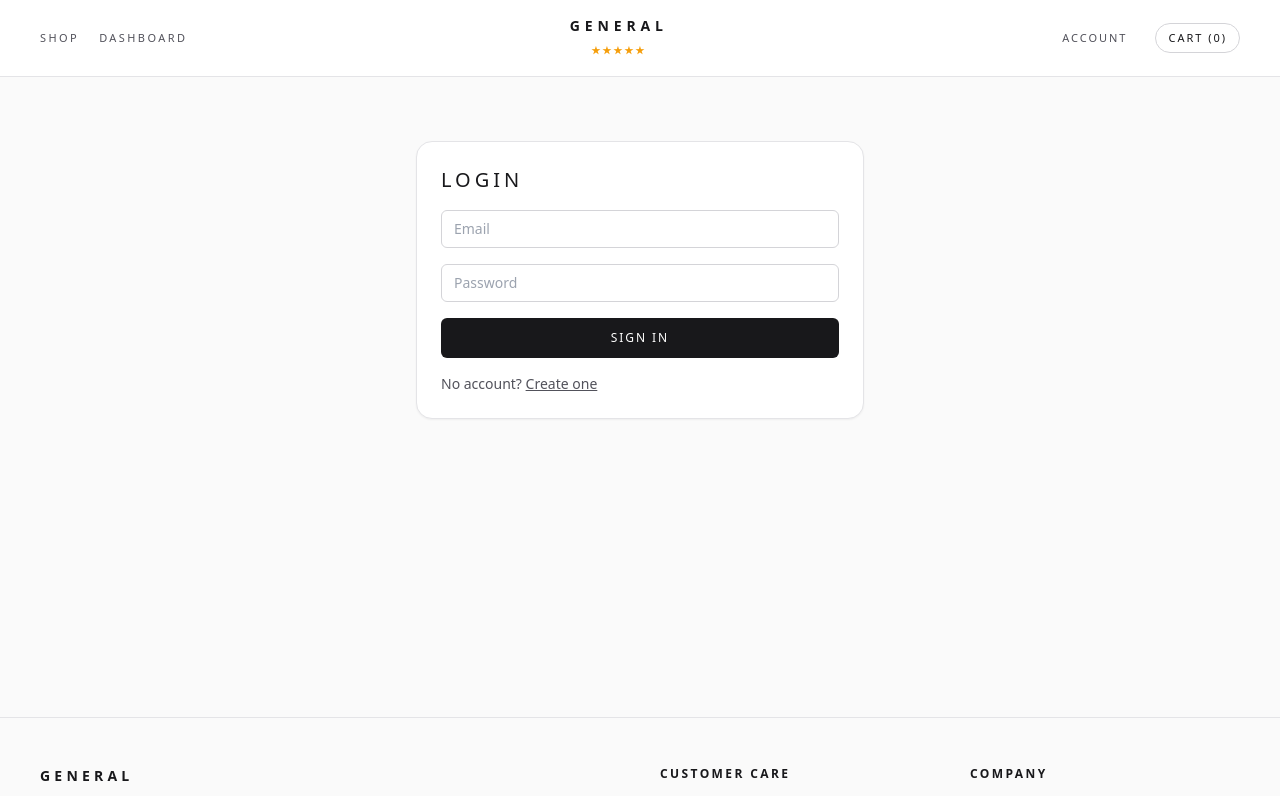
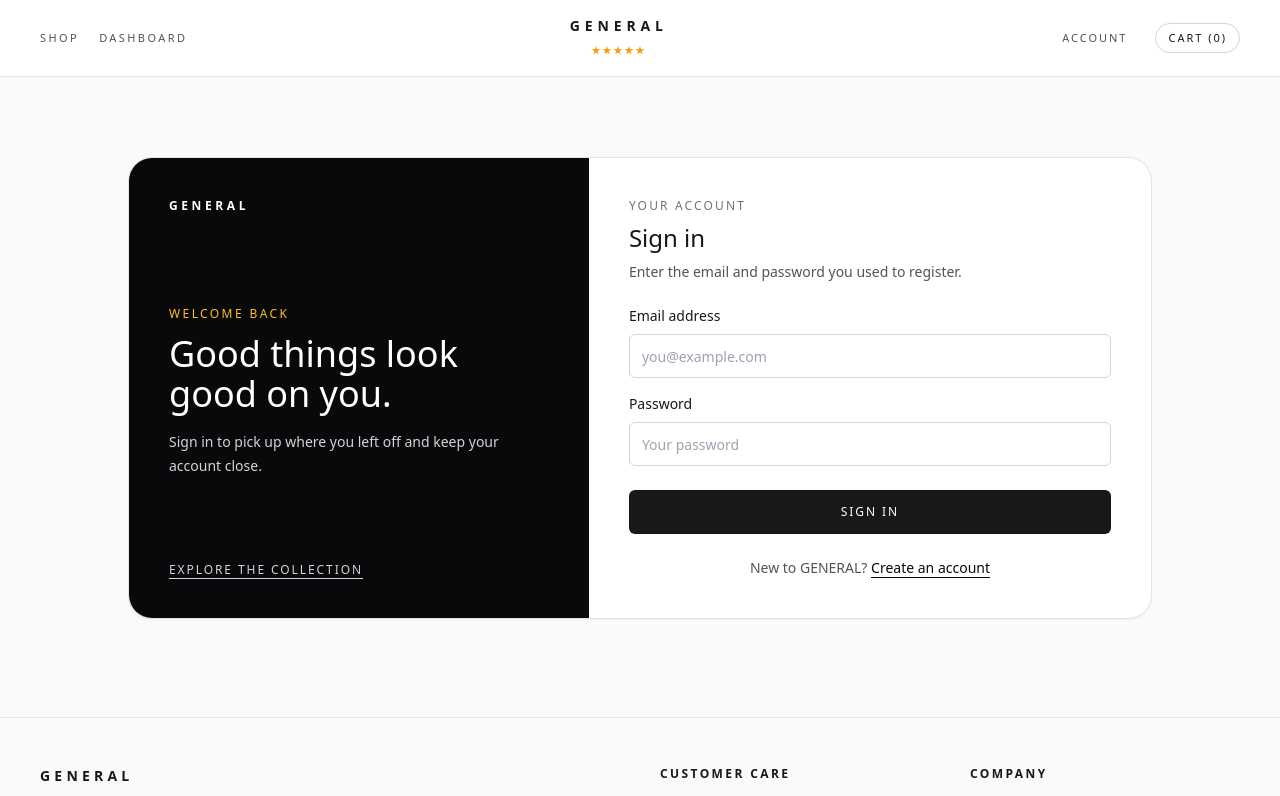
Before and after one commit to photon-e/store, a Next.js app: page /login in a window 1280 px wide. Shown: the top 796 px of the page. Built offline with nearby package versions, Linux system fonts and the light colour scheme.

Commit message:
Improve auth and dashboard experience

```diff
--- a/app/api/auth/login/route.ts
+++ b/app/api/auth/login/route.ts
@@ -1,21 +1,34 @@
 import { NextResponse } from 'next/server';
 import bcrypt from 'bcryptjs';
-import { connectDB } from '@/lib/db';
+import { connectDB, MongoDBConfigurationError } from '@/lib/db';
 import { UserModel } from '@/models/User';
 import { signToken } from '@/lib/auth';
 
 export async function POST(request: Request) {
-  await connectDB();
-  const body = await request.json();
+  try {
+    const body = await request.json();
+    const email = typeof body.email === 'string' ? body.email.trim().toLowerCase() : '';
+    const password = typeof body.password === 'string' ? body.password : '';
+    if (!email || !password) {
+      return NextResponse.json({ message: 'Enter your email address and password.' }, { status: 400 });
+    }
 
-  const user = await UserModel.findOne({ email: body.email });
-  if (!user) return NextResponse.json({ message: 'Invalid credentials' }, { status: 401 });
+    await connectDB();
+    const user = await UserModel.findOne({ email: new RegExp(`^${email.replace(/[.*+?^${}()|[\]\\]/g, '\\$&')}$`, 'i') });
+    if (!user) return NextResponse.json({ message: 'Email or password doesn’t match an account in this store. If your account is in a different database, create an account here.' }, { status: 401 });
 
-  const isValid = await bcrypt.compare(body.password, user.passwordHash);
-  if (!isValid) return NextResponse.json({ message: 'Invalid credentials' }, { status: 401 });
+    const isValid = await bcrypt.compare(password, user.passwordHash);
+    if (!isValid) return NextResponse.json({ message: 'Email or password doesn’t match an account in this store. If your account is in a different database, create an account here.' }, { status: 401 });
 
-  const token = signToken({ userId: String(user._id), role: user.role });
-  const response = NextResponse.json({ message: 'Logged in', role: user.role });
-  response.cookies.set('token', token, { httpOnly: true, secure: process.env.NODE_ENV === 'production' });
-  return response;
+    const token = signToken({ userId: String(user._id), role: user.role });
+    const response = NextResponse.json({ message: 'Logged in', role: user.role });
+    response.cookies.set('token', token, { httpOnly: true, secure: process.env.NODE_ENV === 'production', sameSite: 'lax', path: '/', maxAge: 60 * 60 * 24 * 7 });
+    return response;
+  } catch (error) {
+    console.error('Login request failed:', error);
+    const message = error instanceof MongoDBConfigurationError
+      ? 'Account sign-in is not configured yet. The site owner needs to add a valid MONGODB_URI in Netlify.'
+      : 'We couldn’t reach the accounts database. Please try again shortly or contact the store if this continues.';
+    return NextResponse.json({ message }, { status: 503 });
+  }
 }
--- a/app/api/auth/register/route.ts
+++ b/app/api/auth/register/route.ts
@@ -1,17 +1,34 @@
 import { NextResponse } from 'next/server';
 import bcrypt from 'bcryptjs';
-import { connectDB } from '@/lib/db';
+import { connectDB, MongoDBConfigurationError } from '@/lib/db';
 import { UserModel } from '@/models/User';
 
 export async function POST(request: Request) {
-  await connectDB();
-  const body = await request.json();
+  try {
+    const body = await request.json();
+    const name = typeof body.name === 'string' ? body.name.trim() : '';
+    const email = typeof body.email === 'string' ? body.email.trim().toLowerCase() : '';
+    const password = typeof body.password === 'string' ? body.password : '';
+    if (!name || !email || !password) {
+      return NextResponse.json({ message: 'Fill in your name, email address, and password.' }, { status: 400 });
+    }
+    if (password.length < 6) {
+      return NextResponse.json({ message: 'Choose a password with at least 6 characters.' }, { status: 400 });
+    }
 
-  const existing = await UserModel.findOne({ email: body.email });
-  if (existing) return NextResponse.json({ message: 'Email already in use' }, { status: 400 });
+    await connectDB();
+    const existing = await UserModel.findOne({ email: new RegExp(`^${email.replace(/[.*+?^${}()|[\]\\]/g, '\\$&')}$`, 'i') });
+    if (existing) return NextResponse.json({ message: 'An account with this email already exists. Sign in instead, or use a different email.' }, { status: 409 });
 
-  const passwordHash = await bcrypt.hash(body.password, 10);
-  const user = await UserModel.create({ name: body.name, email: body.email, passwordHash, role: 'customer' });
+    const passwordHash = await bcrypt.hash(password, 10);
+    const user = await UserModel.create({ name, email, passwordHash, role: 'customer' });
 
-  return NextResponse.json({ id: user._id, email: user.email });
+    return NextResponse.json({ id: user._id, email: user.email }, { status: 201 });
+  } catch (error) {
+    console.error('Registration request failed:', error);
+    const message = error instanceof MongoDBConfigurationError
+      ? 'Account creation is not configured yet. The site owner needs to add a valid MONGODB_URI in Netlify.'
+      : 'We couldn’t connect to the accounts database. Check your connection and try again shortly.';
+    return NextResponse.json({ message }, { status: 503 });
+  }
 }
--- a/app/dashboard/page.tsx
+++ b/app/dashboard/page.tsx
@@ -1,20 +1,60 @@
+import Link from 'next/link';
+
+const shortcuts = [
+  {
+    number: '01',
+    title: 'Shop the collection',
+    description: 'Explore considered pieces for everyday wear.',
+    href: '/shop',
+    action: 'Browse products',
+  },
+  {
+    number: '02',
+    title: 'Your basket',
+    description: 'Review your picks and get ready to check out.',
+    href: '/cart',
+    action: 'View your cart',
+  },
+];
+
 export default function DashboardPage() {
   return (
-    <div className="container-page py-10">
-      <h1 className="mb-6 text-2xl uppercase tracking-[0.2em]">User Dashboard</h1>
-      <div className="grid gap-6 md:grid-cols-2">
-        <section className="surface-card p-5">
-          <h2 className="text-sm uppercase tracking-[0.16em]">Profile</h2>
-          <p className="mt-3 text-sm text-zinc-600">Manage account details, shipping addresses, and preferences.</p>
-        </section>
-        <section className="surface-card p-5">
-          <h2 className="text-sm uppercase tracking-[0.16em]">Recent Orders</h2>
-          <ul className="mt-3 space-y-2 text-sm text-zinc-600">
-            <li>#ORD-2026-1021 · Delivered</li>
-            <li>#ORD-2026-1018 · Processing</li>
-          </ul>
-        </section>
+    <div className="container-page py-10 sm:py-16">
+      <div className="mb-8 flex flex-col justify-between gap-6 border-b border-zinc-200 pb-8 sm:flex-row sm:items-end">
+        <div>
+          <p className="text-xs uppercase tracking-[0.2em] text-zinc-500">GENERAL / Your account</p>
+          <h1 className="mt-3 text-3xl font-medium tracking-tight sm:text-4xl">Your space.</h1>
+          <p className="mt-3 max-w-lg text-sm leading-6 text-zinc-600">Welcome back. Pick up where you left off or find something new for your everyday.</p>
+        </div>
+        <Link href="/shop" className="inline-flex w-fit items-center justify-center rounded-lg bg-zinc-950 px-5 py-3 text-xs uppercase tracking-[0.16em] text-white hover:bg-zinc-800">
+          Explore the shop <span aria-hidden="true" className="ml-3">↗</span>
+        </Link>
       </div>
+
+      <section className="grid gap-4 sm:grid-cols-2" aria-label="Account shortcuts">
+        {shortcuts.map((item) => (
+          <Link key={item.number} href={item.href} className="group surface-card flex min-h-56 flex-col justify-between p-6 sm:p-8">
+            <div className="flex items-start justify-between">
+              <span className="text-xs tracking-[0.16em] text-zinc-500">{item.number}</span>
+              <span aria-hidden="true" className="text-xl transition-transform group-hover:translate-x-1">↗</span>
+            </div>
+            <div className="mt-8">
+              <h2 className="text-xl font-medium">{item.title}</h2>
+              <p className="mt-2 text-sm text-zinc-600">{item.description}</p>
+              <span className="mt-5 inline-block text-xs uppercase tracking-[0.15em] underline underline-offset-4">{item.action}</span>
+            </div>
+          </Link>
+        ))}
+      </section>
+
+      <section className="mt-8 grid gap-4 rounded-2xl bg-amber-100 p-6 sm:grid-cols-[1fr_auto] sm:items-center sm:p-8">
+        <div>
+          <p className="text-xs uppercase tracking-[0.18em] text-zinc-600">A little inspiration</p>
+          <h2 className="mt-2 text-xl font-medium">Good pieces. No overthinking.</h2>
+          <p className="mt-2 max-w-xl text-sm leading-6 text-zinc-700">Find easy layers, everyday essentials, and new favourites in the latest collection.</p>
+        </div>
+        <Link href="/shop" className="mt-2 inline-flex w-fit items-center rounded-lg border border-zinc-900 px-4 py-3 text-xs uppercase tracking-[0.15em] hover:bg-zinc-950 hover:text-white sm:mt-0">Shop now</Link>
+      </section>
     </div>
   );
 }
--- a/app/login/page.tsx
+++ b/app/login/page.tsx
@@ -1,47 +1,90 @@
 'use client';
 
-import { FormEvent } from 'react';
+import { FormEvent, useEffect, useState } from 'react';
 import { useRouter } from 'next/navigation';
 import Link from 'next/link';
 import { Button } from '@/components/ui/Button';
 import { Input } from '@/components/ui/Input';
 
+type ApiError = { message?: string };
+
 export default function LoginPage() {
   const router = useRouter();
+  const [error, setError] = useState('');
+  const [loading, setLoading] = useState(false);
+  const [registered, setRegistered] = useState(false);
+
+  useEffect(() => {
+    setRegistered(new URLSearchParams(window.location.search).get('registered') === '1');
+  }, []);
 
   const submit = async (e: FormEvent<HTMLFormElement>) => {
     e.preventDefault();
+    setError('');
+    setLoading(true);
     const formData = new FormData(e.currentTarget);
+
+    try {
       const response = await fetch('/api/auth/login', {
         method: 'POST',
         headers: { 'Content-Type': 'application/json' },
         body: JSON.stringify(Object.fromEntries(formData.entries())),
       });
-
+      const result = (await response.json().catch(() => ({}))) as ApiError;
       if (!response.ok) {
-      alert('Invalid credentials');
+        setError(result.message || 'We couldn’t sign you in. Check your details and try again.');
         return;
       }
-
       router.push('/dashboard');
+    } catch {
+      setError('We couldn’t reach the store. Check your connection and try again.');
+    } finally {
+      setLoading(false);
+    }
   };
 
   return (
-    <div className="container-page py-16">
-      <form onSubmit={submit} className="surface-card mx-auto max-w-md space-y-4 p-6">
-        <h1 className="text-xl uppercase tracking-[0.2em]">Login</h1>
-        <Input required type="email" name="email" placeholder="Email" autoComplete="email" />
-        <Input required type="password" name="password" placeholder="Password" autoComplete="current-password" />
-        <Button className="w-full" variant="primary" type="submit">
-          Sign in
+    <div className="container-page py-12 sm:py-20">
+      <div className="mx-auto grid max-w-5xl overflow-hidden rounded-3xl border border-zinc-200 bg-white shadow-sm md:grid-cols-[0.9fr_1.1fr]">
+        <aside className="flex min-h-56 flex-col justify-between bg-zinc-950 p-8 text-white sm:p-10">
+          <Link href="/" className="text-xs font-semibold uppercase tracking-[0.3em]">GENERAL</Link>
+          <div className="mt-10">
+            <p className="text-xs uppercase tracking-[0.2em] text-amber-400">Welcome back</p>
+            <h1 className="mt-3 max-w-xs text-3xl font-medium leading-tight sm:text-4xl">Good things look good on you.</h1>
+            <p className="mt-4 max-w-sm text-sm leading-6 text-zinc-300">Sign in to pick up where you left off and keep your account close.</p>
+          </div>
+          <Link href="/shop" className="mt-8 text-xs uppercase tracking-[0.16em] text-zinc-300 underline underline-offset-4 hover:text-white">Explore the collection</Link>
+        </aside>
+
+        <form onSubmit={submit} className="space-y-6 p-6 sm:p-10" aria-labelledby="login-heading">
+          <div>
+            <p className="text-xs uppercase tracking-[0.18em] text-zinc-500">Your account</p>
+            <h2 id="login-heading" className="mt-2 text-2xl font-medium">Sign in</h2>
+            <p className="mt-2 text-sm text-zinc-600">Enter the email and password you used to register.</p>
+          </div>
+
+          {registered ? <div role="status" className="rounded-xl border border-emerald-200 bg-emerald-50 px-4 py-3 text-sm text-emerald-800">Your account is ready. Sign in with the email and password you just registered.</div> : null}
+          {error ? <div role="alert" className="rounded-xl border border-red-200 bg-red-50 px-4 py-3 text-sm text-red-800">{error}</div> : null}
+
+          <div className="space-y-4">
+            <label className="block space-y-2 text-sm font-medium" htmlFor="login-email">
+              <span>Email address</span>
+              <Input id="login-email" required type="email" name="email" placeholder="you@example.com" autoComplete="email" className="h-11 rounded-lg" />
+            </label>
+            <label className="block space-y-2 text-sm font-medium" htmlFor="login-password">
+              <span>Password</span>
+              <Input id="login-password" required type="password" name="password" placeholder="Your password" autoComplete="current-password" className="h-11 rounded-lg" />
+            </label>
+          </div>
+
+          <Button className="w-full rounded-lg py-3.5" variant="primary" type="submit" disabled={loading}>
+            {loading ? 'Signing in…' : 'Sign in'}
           </Button>
-        <p className="text-sm text-zinc-600">
-          No account?{' '}
-          <Link href="/register" className="underline">
-            Create one
-          </Link>
+          <p className="text-center text-sm text-zinc-600">
+            New to GENERAL? <Link href="/register" className="font-medium text-zinc-950 underline underline-offset-4">Create an account</Link>
           </p>
         </form>
       </div>
+    </div>
   );
 }
--- a/app/register/page.tsx
+++ b/app/register/page.tsx
@@ -1,48 +1,88 @@
 'use client';
 
-import { FormEvent } from 'react';
+import { FormEvent, useState } from 'react';
 import { useRouter } from 'next/navigation';
 import Link from 'next/link';
 import { Button } from '@/components/ui/Button';
 import { Input } from '@/components/ui/Input';
 
+type ApiError = { message?: string };
+
 export default function RegisterPage() {
   const router = useRouter();
+  const [error, setError] = useState('');
+  const [loading, setLoading] = useState(false);
 
   const submit = async (e: FormEvent<HTMLFormElement>) => {
     e.preventDefault();
+    setError('');
+    setLoading(true);
     const formData = new FormData(e.currentTarget);
+
+    try {
       const response = await fetch('/api/auth/register', {
         method: 'POST',
         headers: { 'Content-Type': 'application/json' },
         body: JSON.stringify(Object.fromEntries(formData.entries())),
       });
-
+      const result = (await response.json().catch(() => ({}))) as ApiError;
       if (!response.ok) {
-      alert('Registration failed');
+        setError(result.message || 'We couldn’t create your account. Please try again.');
         return;
       }
-
-    router.push('/login');
+      router.push('/login?registered=1');
+    } catch {
+      setError('We couldn’t reach the store. Check your connection and try again.');
+    } finally {
+      setLoading(false);
+    }
   };
 
   return (
-    <div className="container-page py-16">
-      <form onSubmit={submit} className="surface-card mx-auto max-w-md space-y-4 p-6">
-        <h1 className="text-xl uppercase tracking-[0.2em]">Register</h1>
-        <Input required name="name" placeholder="Name" autoComplete="name" />
-        <Input required type="email" name="email" placeholder="Email" autoComplete="email" />
-        <Input required type="password" minLength={6} name="password" placeholder="Password" autoComplete="new-password" />
-        <Button className="w-full" variant="primary" type="submit">
-          Create account
+    <div className="container-page py-12 sm:py-20">
+      <div className="mx-auto grid max-w-5xl overflow-hidden rounded-3xl border border-zinc-200 bg-white shadow-sm md:grid-cols-[0.9fr_1.1fr]">
+        <aside className="flex min-h-56 flex-col justify-between bg-amber-100 p-8 text-zinc-950 sm:p-10">
+          <Link href="/" className="text-xs font-semibold uppercase tracking-[0.3em]">GENERAL</Link>
+          <div className="mt-10">
+            <p className="text-xs uppercase tracking-[0.2em] text-zinc-600">A better everyday</p>
+            <h1 className="mt-3 max-w-xs text-3xl font-medium leading-tight sm:text-4xl">Find your next favourite.</h1>
+            <p className="mt-4 max-w-sm text-sm leading-6 text-zinc-700">Create an account for a simpler way to shop our considered collection.</p>
+          </div>
+          <Link href="/shop" className="mt-8 text-xs uppercase tracking-[0.16em] underline underline-offset-4 hover:text-zinc-600">Browse the shop</Link>
+        </aside>
+
+        <form onSubmit={submit} className="space-y-6 p-6 sm:p-10" aria-labelledby="register-heading">
+          <div>
+            <p className="text-xs uppercase tracking-[0.18em] text-zinc-500">Join GENERAL</p>
+            <h2 id="register-heading" className="mt-2 text-2xl font-medium">Create your account</h2>
+            <p className="mt-2 text-sm text-zinc-600">A few details and you’re all set.</p>
+          </div>
+
+          {error ? <div role="alert" className="rounded-xl border border-red-200 bg-red-50 px-4 py-3 text-sm text-red-800">{error}</div> : null}
+
+          <div className="space-y-4">
+            <label className="block space-y-2 text-sm font-medium" htmlFor="register-name">
+              <span>Full name</span>
+              <Input id="register-name" required name="name" placeholder="Your name" autoComplete="name" className="h-11 rounded-lg" />
+            </label>
+            <label className="block space-y-2 text-sm font-medium" htmlFor="register-email">
+              <span>Email address</span>
+              <Input id="register-email" required type="email" name="email" placeholder="you@example.com" autoComplete="email" className="h-11 rounded-lg" />
+            </label>
+            <label className="block space-y-2 text-sm font-medium" htmlFor="register-password">
+              <span>Password</span>
+              <Input id="register-password" required type="password" minLength={6} name="password" placeholder="At least 6 characters" autoComplete="new-password" className="h-11 rounded-lg" />
+            </label>
+          </div>
+
+          <Button className="w-full rounded-lg py-3.5" variant="primary" type="submit" disabled={loading}>
+            {loading ? 'Creating account…' : 'Create account'}
           </Button>
-        <p className="text-sm text-zinc-600">
-          Already have an account?{' '}
-          <Link href="/login" className="underline">
-            Sign in
-          </Link>
+          <p className="text-center text-sm text-zinc-600">
+            Already have an account? <Link href="/login" className="font-medium text-zinc-950 underline underline-offset-4">Sign in</Link>
           </p>
         </form>
       </div>
+    </div>
   );
 }
```
Lines whose indentation alone changed are shown as unchanged.
